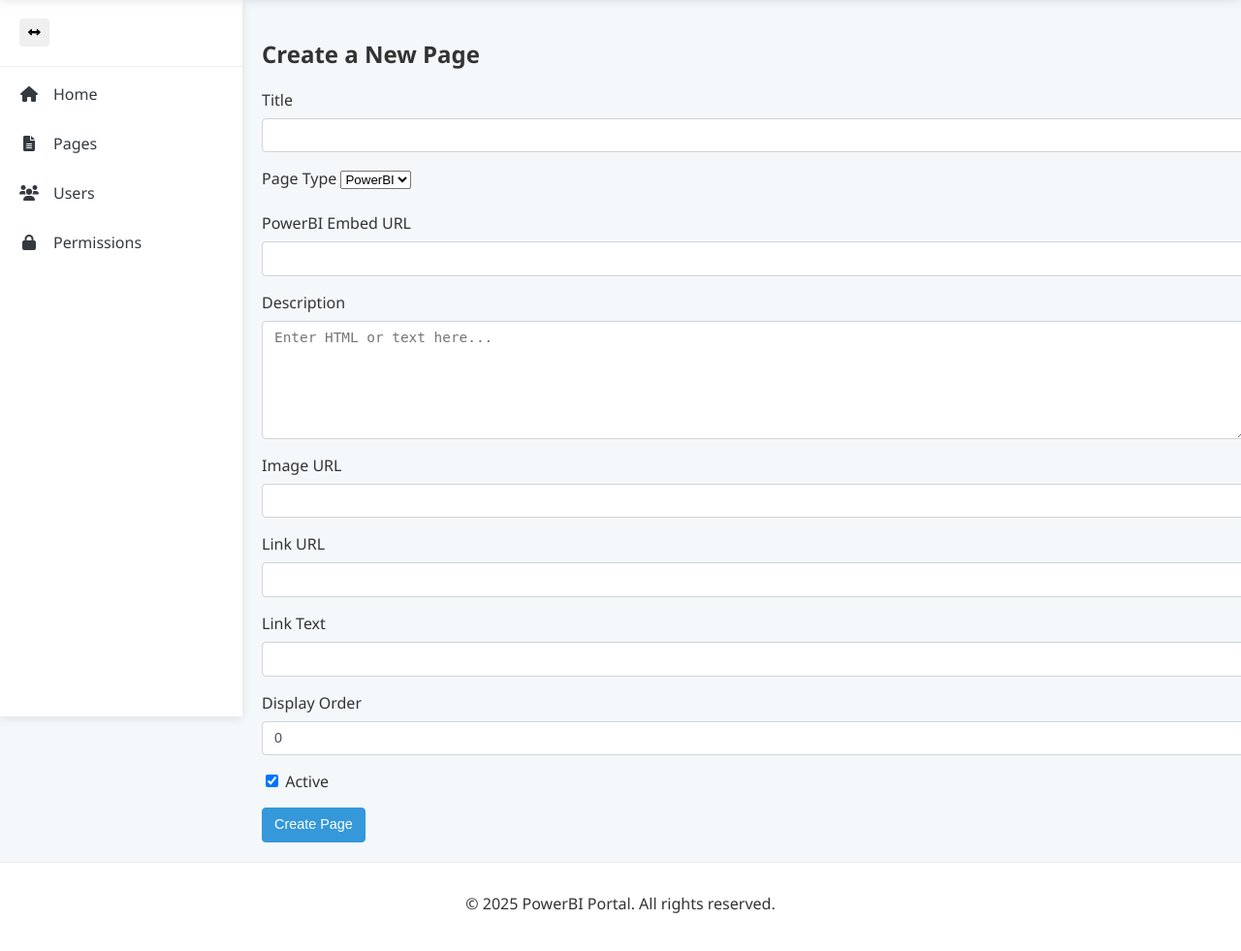
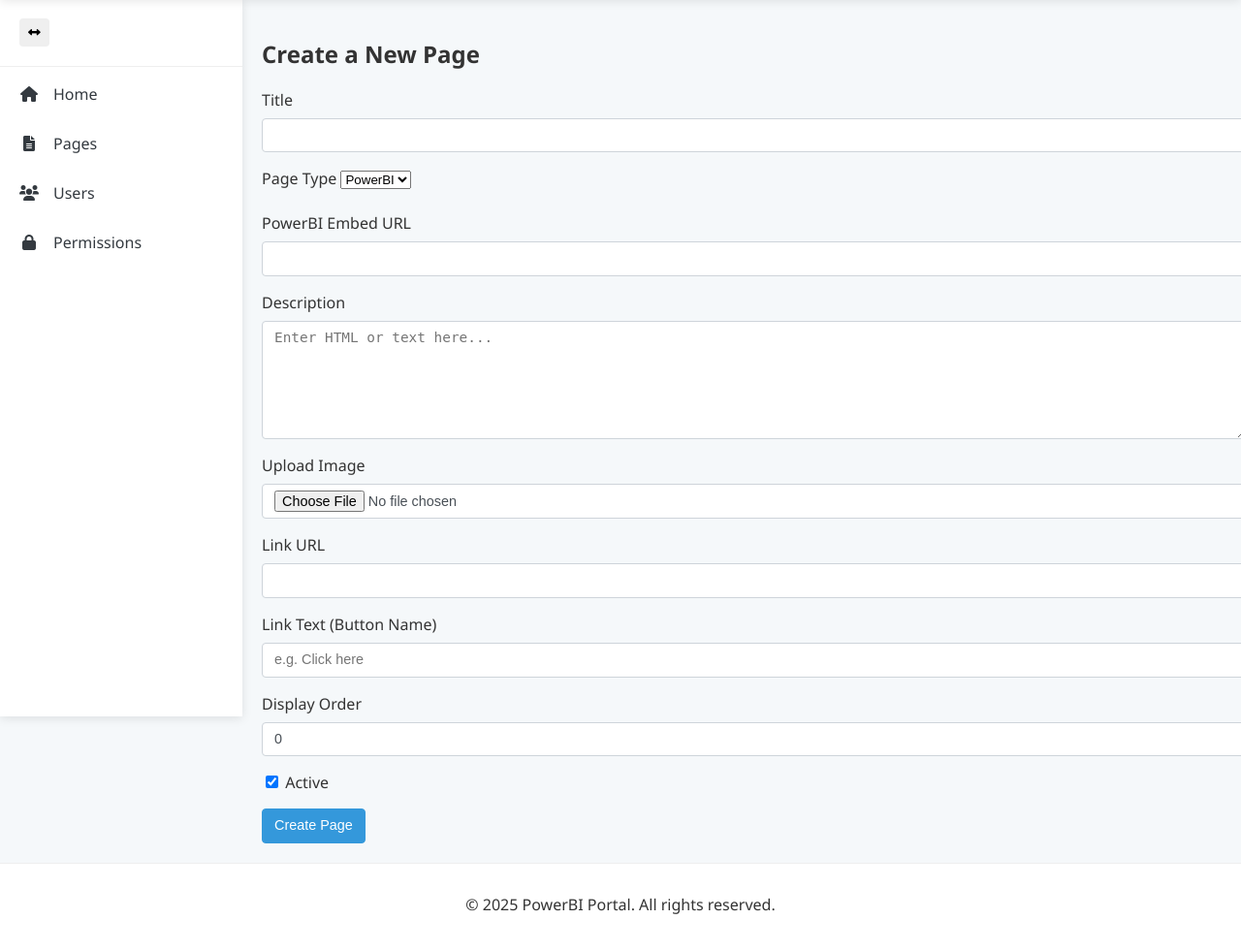
Before and after one commit to zyansaber/RenderTEST, a Flask app: page /admin/admin/pages/create in a window 1280 px wide. Shown: the part 61-1042 px from the top of the page at 97% size. Before the commit the page ends 1003 px from the top, so only its background shows below. Run offline with Flask 2, Linux system fonts and the light colour scheme; the visitor is signed in with stand-in values (Sample User, id 1); data comes from the database, SQL or seed files in the repository.

Commit message:
Update create.html

```diff
--- a/src/templates/admin/pages/create.html
+++ b/src/templates/admin/pages/create.html
@@ -3,7 +3,7 @@
 {% block content %}
 <div class="container mt-4">
     <h2>Create a New Page</h2>
-    <form method="post" class="mt-4">
+    <form method="post" enctype="multipart/form-data" class="mt-4">
         <div class="mb-3">
             <label class="form-label">Title</label>
             <input type="text" name="title" class="form-control" required>
@@ -28,8 +28,8 @@
         </div>
 
         <div class="mb-3">
-            <label class="form-label">Image URL</label>
-            <input type="text" name="image_url" class="form-control">
+            <label class="form-label">Upload Image</label>
+            <input type="file" name="image_file" class="form-control">
         </div>
 
         <div class="mb-3">
@@ -38,8 +38,8 @@
         </div>
 
         <div class="mb-3">
-            <label class="form-label">Link Text</label>
-            <input type="text" name="link_text" class="form-control">
+            <label class="form-label">Link Text (Button Name)</label>
+            <input type="text" name="link_text" class="form-control" placeholder="e.g. Click here">
         </div>
 
         <div class="mb-3">
```
